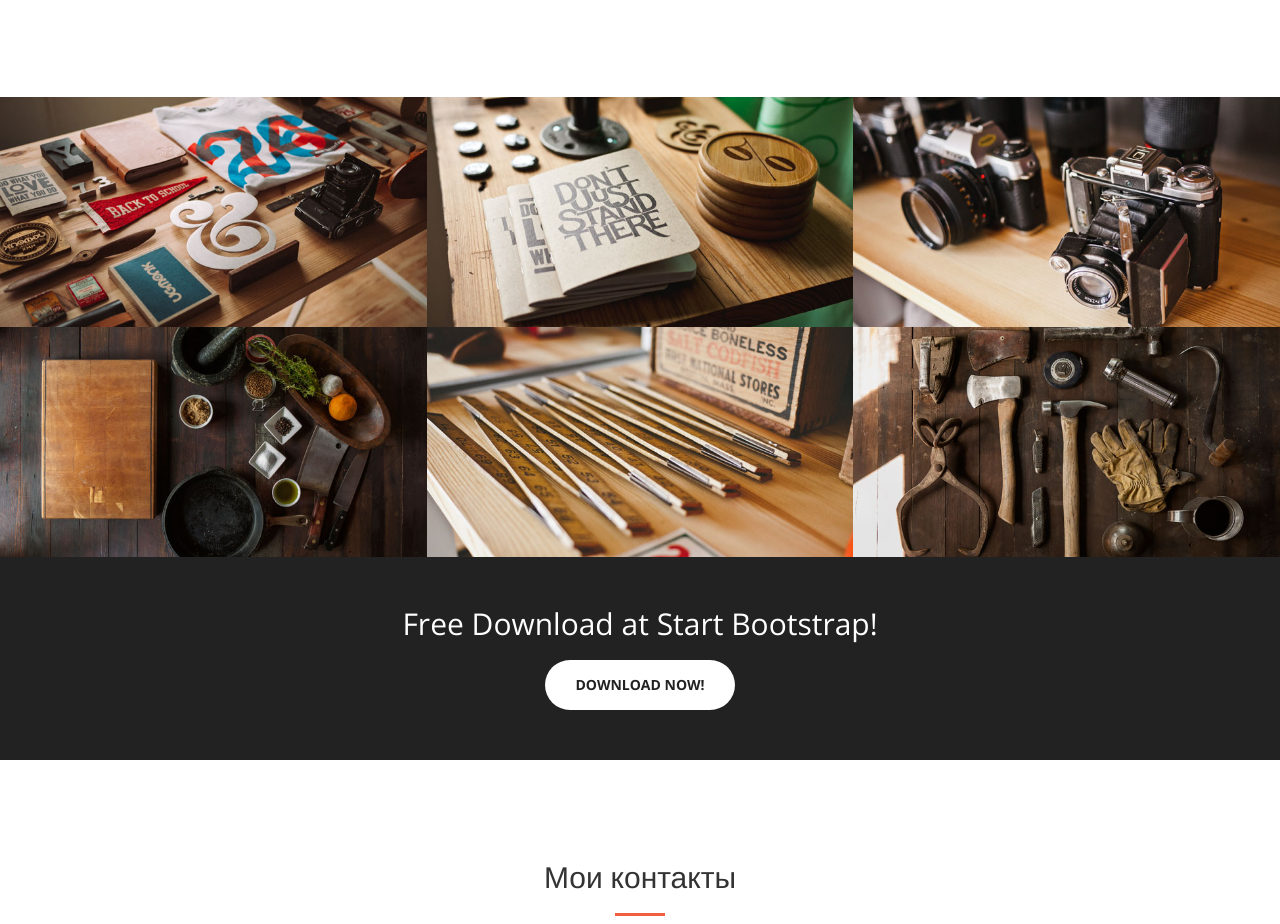
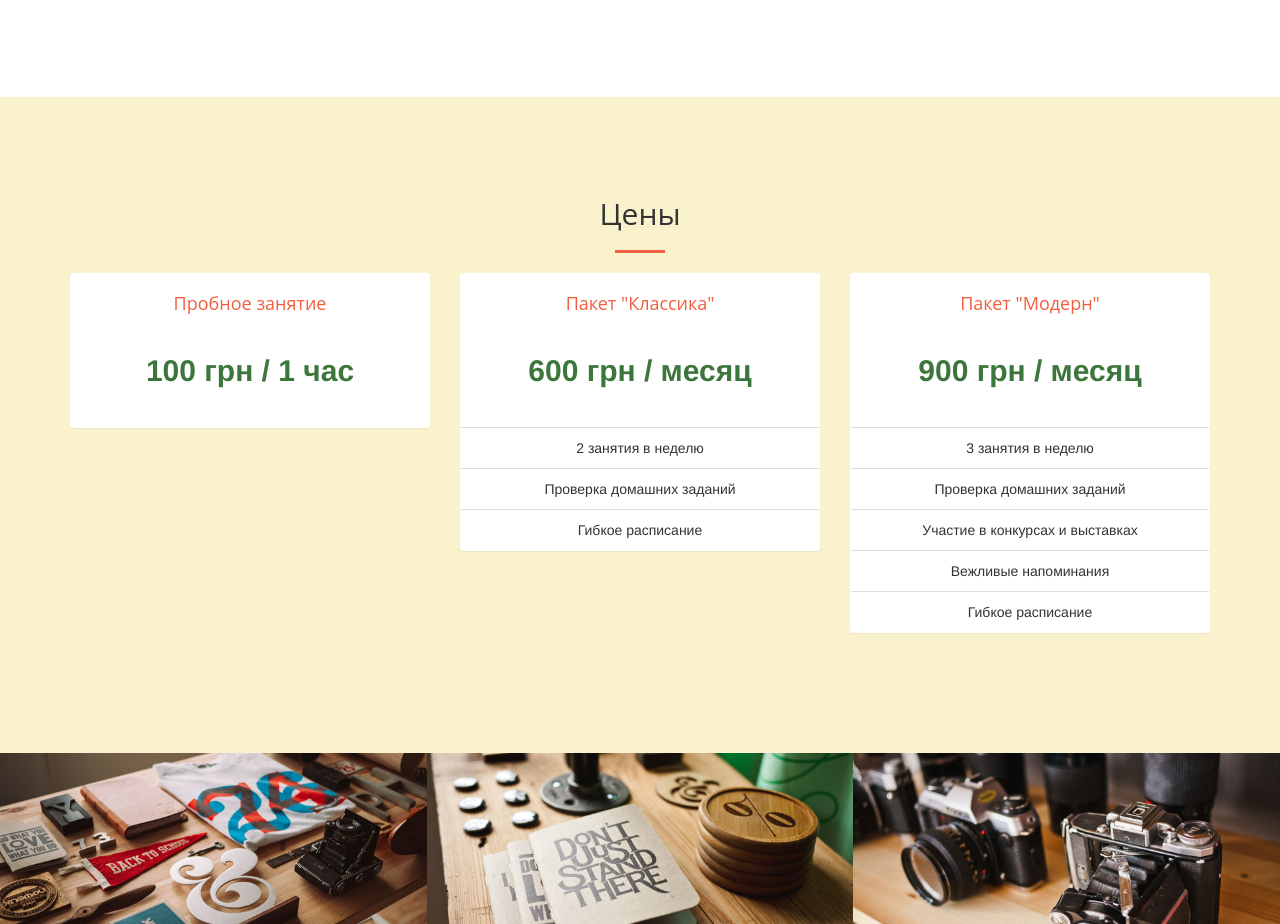
Before and after one commit to yev/risovanie, a plain HTML site: page index.html in a window 1280 px wide. Shown: the part 1876-2800 px from the top of the page. Drawn offline with nearby package versions, Linux system fonts and the light colour scheme.

Commit message:
add pricing

```diff
--- a/css/creative.css
+++ b/css/creative.css
@@ -128,7 +128,7 @@ aside {
     }
 
     .navbar-default .navbar-header .navbar-brand {
-        color: rgba(255,255,255,.7);
+        color: white;
     }
 
     .navbar-default .navbar-header .navbar-brand:hover,
@@ -138,7 +138,7 @@ aside {
 
     .navbar-default .nav > li>a,
     .navbar-default .nav>li>a:focus {
-        color: rgba(255,255,255,.7);
+        color: #f05f40;
     }
 
     .navbar-default .nav > li>a:hover,
--- a/index.html
+++ b/index.html
@@ -15,8 +15,8 @@
     <link rel="stylesheet" href="css/bootstrap.min.css" type="text/css">
 
     <!-- Custom Fonts -->
-    <link href='http://fonts.googleapis.com/css?family=Open+Sans:300italic,400italic,600italic,700italic,800italic,400,300,600,700,800' rel='stylesheet' type='text/css'>
-    <link href='http://fonts.googleapis.com/css?family=Merriweather:400,300,300italic,400italic,700,700italic,900,900italic' rel='stylesheet' type='text/css'>
+    <!--link href='http://fonts.googleapis.com/css?family=Open+Sans:300italic,400italic,600italic,700italic,800italic,400,300,600,700,800' rel='stylesheet' type='text/css'>
+    <link href='http://fonts.googleapis.com/css?family=Merriweather:400,300,300italic,400italic,700,700italic,900,900italic' rel='stylesheet' type='text/css'-->
     <link rel="stylesheet" href="font-awesome/css/font-awesome.min.css" type="text/css">
 
     <!-- Plugin CSS -->
@@ -188,6 +188,71 @@
         </div>
     </section>
 
+    <section id="prices" style="background-color: #faf2cc">
+        <div class="container">
+            <div class="row">
+                <div class="col-lg-12 text-center">
+                    <h2 class="section-heading">Цены</h2>
+                    <hr class="primary">
+                </div>
+            </div>
+            <div class="row">
+                <div class=" col-lg-4">
+                    <!-- PRICE ITEM -->
+                    <div class="panel price panel-red">
+                        <div class="panel-heading  text-center">
+                            <h4 class="text-primary">Пробное занятие</h4>
+                        </div>
+                        <div class="panel-body text-center">
+                            <p class="lead" style="font-size:30px; color: #3c763d;"><strong>100 грн / 1 час</strong></p>
+                        </div>
+                    </div>
+                    <!-- /PRICE ITEM -->
+                </div>
+
+                <div class="col-lg-4">
+
+                    <!-- PRICE ITEM -->
+                    <div class="panel price panel-blue">
+                        <div class="panel-heading arrow_box text-center">
+                            <h4 class="text-primary">Пакет "Классика"</h4>
+                        </div>
+                        <div class="panel-body text-center">
+                            <p class="lead" style="font-size:30px; color: #3c763d;"><strong>600 грн / месяц</strong></p>
+                        </div>
+                        <ul class="list-group list-group-flush text-center">
+                            <li class="list-group-item"><i class="icon-ok text-info"></i> 2 занятия в неделю</li>
+                            <li class="list-group-item"><i class="icon-ok text-info"></i> Проверка домашних заданий</li>
+                            <li class="list-group-item"><i class="icon-ok text-info"></i> Гибкое расписание</li>
+                        </ul>
+                    </div>
+                    <!-- /PRICE ITEM -->
+                </div>
+
+                <div class="col-lg-4">
+                    <!-- PRICE ITEM -->
+                    <div class="panel price panel-blue">
+                        <div class="panel-heading arrow_box text-center">
+                            <h4 class="text-primary">Пакет "Модерн"</h4>
+                        </div>
+                        <div class="panel-body text-center">
+                            <p class="lead" style="font-size:30px; color: #3c763d;"><strong>900 грн / месяц</strong></p>
+                        </div>
+                        <ul class="list-group list-group-flush text-center">
+                            <li class="list-group-item"><i class="icon-ok text-info"></i> 3 занятия в неделю</li>
+                            <li class="list-group-item"><i class="icon-ok text-info"></i> Проверка домашних заданий</li>
+                            <li class="list-group-item"><i class="icon-ok text-info"></i> Участие в конкурсах и выставках</li>
+                            <li class="list-group-item"><i class="icon-ok text-info"></i> Вежливые напоминания</li>
+                            <li class="list-group-item"><i class="icon-ok text-info"></i> Гибкое расписание</li>
+                        </ul>
+                    </div>
+                    <!-- /PRICE ITEM -->
+                </div>
+            </div>
+
+        </div>
+    </section>
+
     <section class="no-padding" id="portfolio">
         <div class="container-fluid">
             <div class="row no-gutter">
@@ -285,15 +350,6 @@
         </div>
     </section>
 
-    <aside class="bg-dark">
-        <div class="container text-center">
-            <div class="call-to-action">
-                <h2>Free Download at Start Bootstrap!</h2>
-                <a href="#" class="btn btn-default btn-xl wow tada">Download Now!</a>
-            </div>
-        </div>
-    </aside>
-
     <section id="contact">
         <div class="container">
             <div class="row">
```
